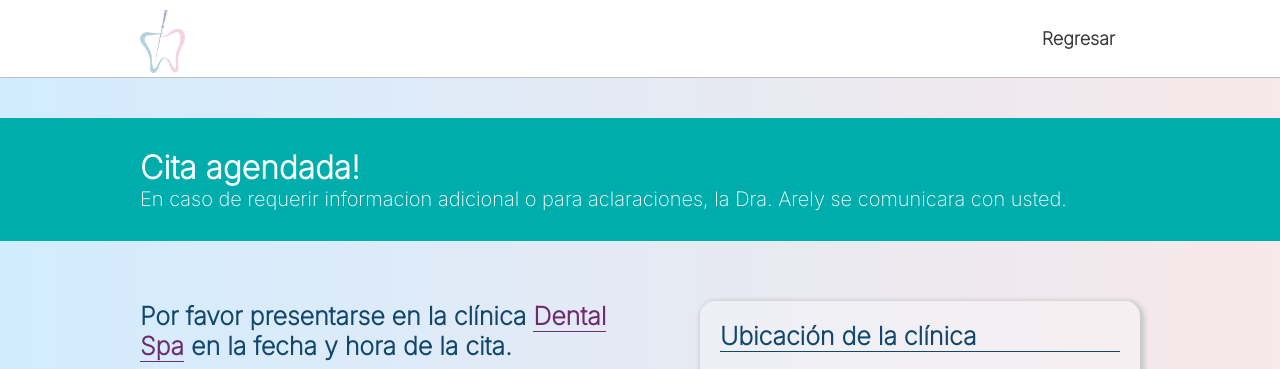
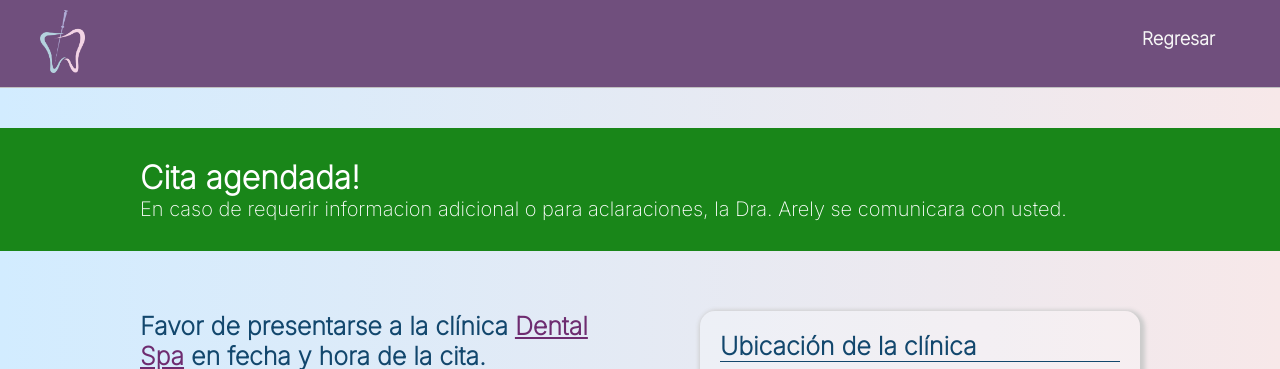
Before and after one commit to JcDiaz5/Dr-Arely-Website, a Flask app: page /appointment in a window 1280 px wide. Shown: the top 369 px of the page. Run offline with Flask 3, Linux system fonts and the light colour scheme; some web fonts are replaced.

Commit message:
More finishing touches.

```diff
--- a/static/css/style.css
+++ b/static/css/style.css
@@ -14,19 +14,19 @@
 
 @media only screen and (min-width: 768px) {
     .main-bg{
-        background-color: white;
+        background: linear-gradient(to right, rgb(210, 236, 255), rgb(247, 232, 233));
         height: 100vh;
     }
 
     .navbar-background {
-        background-color: white;
+        background-color: rgb(112, 79, 125);
         border-bottom: .5px solid silver;
     }
     .nav-bar {
         display: flex;
         justify-content: space-between;
-        width: 1000px;
-        margin: 0px auto;
+        width: 100% auto;
+        padding: 0px 40px 10px;
     }
 
     .nav-links {
@@ -41,7 +41,7 @@
 
     .nav-links a {
         text-decoration: none;
-        color: rgb(60, 61, 61);
+        color: whitesmoke;
         padding:10px;
         font-size: 18px;
         transition: transform 0.3s ease-in-out;
@@ -110,14 +110,15 @@
         padding: 20px;
         text-decoration: none;
         color: whitesmoke;
-        background-color: rgb(93, 129, 160);
+        background-color: rgb(112, 79, 125);
         transition: transform 0.3s ease-in-out;
     }
 
     .main-btn:hover {
         transform: scale(1.1);
         color: rgb(255, 255, 255);
-        background-color: rgb(56, 119, 173);
+        background-color: rgb(94, 53, 110);
+        box-shadow: 0px 0px 10px 4px rgb(194, 194, 194);
     }
 
     /* ______________________LOCATION BLOCK_________________________ */
@@ -126,14 +127,13 @@
     }
 
     .location-block {
-        width: 1000px;
-        margin: 0px auto;
+        width: 100% auto;
         display:flex;
         flex-direction: column;
         align-items: center;
         justify-content: center;
         gap: 10px;
-        padding: 20px 0px 100px;
+        padding: 20px 0px 40px;
     }
 
     .location-block h1 {
@@ -347,13 +347,12 @@
 
     .clinic {
         color: rgb(110, 44, 112);
-        border-bottom: 1px solid;
         font-weight: 800;
     }
 
     .confirmation-msg-container {
         margin-top: 40px;
-        background-color: rgb(0, 173, 173);
+        background-color: rgb(25, 134, 25);
         color: white;
     }
 
--- a/templates/booking_confirmation.html
+++ b/templates/booking_confirmation.html
@@ -33,7 +33,7 @@
             <div class="appointment-info">
                 <div class="appointment-info-block">
                     <p class="instructions">
-                        Por favor presentarse en la clínica <span class="clinic">Dental Spa</span> en la fecha y hora de la cita.
+                        Favor de presentarse a la clínica <a href="https://maps.app.goo.gl/r7vp8ngtC2za1eUq5" class="clinic" target="_blank">Dental Spa</a> en fecha y hora de la cita.
                     </p>
                     <p class="small-print">
                         Se darán 15 minutos de tolerancia antes de cancelar la cita.
```
